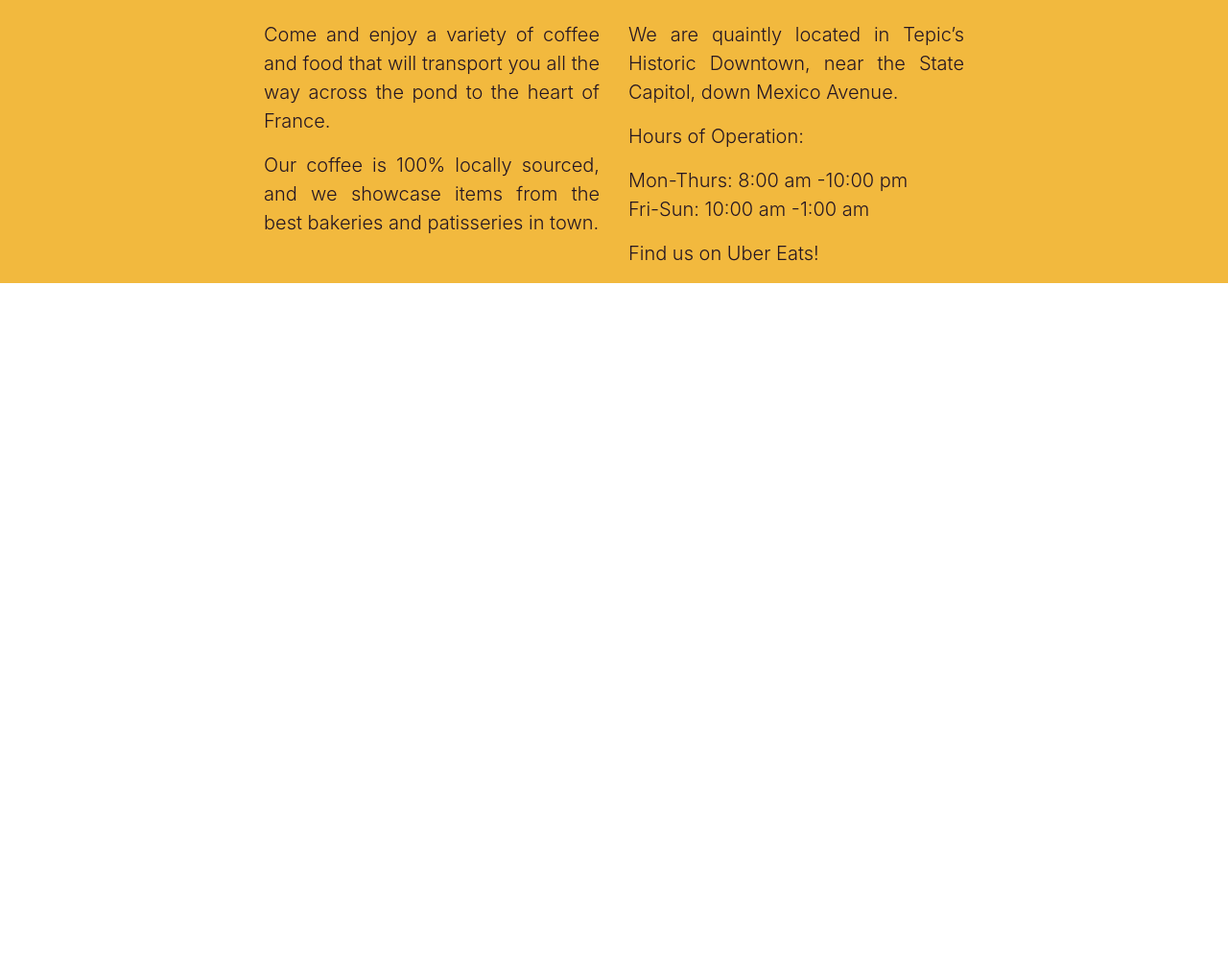
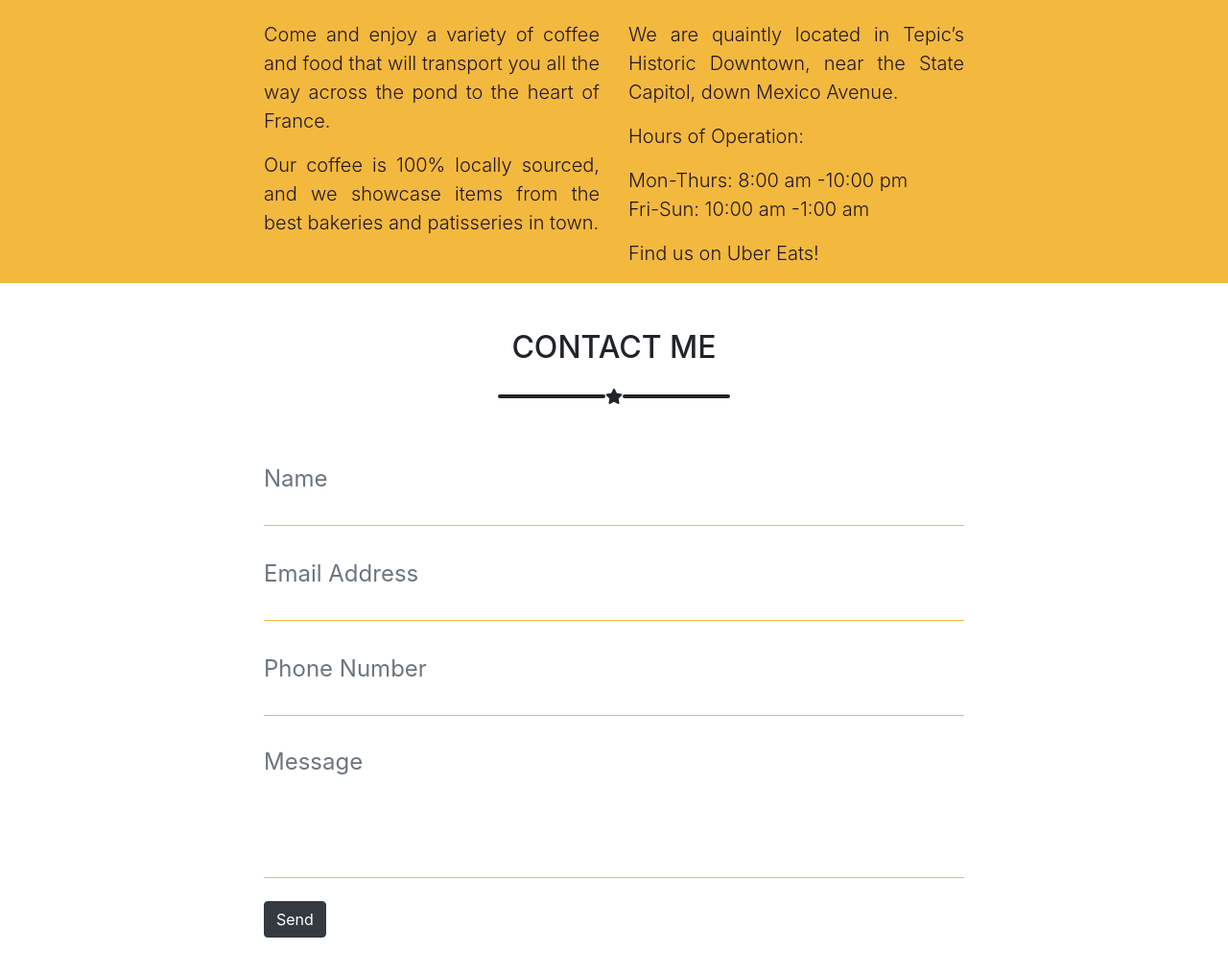
Before and after one commit to yayitax/landing-page, a website: page index.html in a window 1280 px wide. Shown: the part 1553-2569 px from the top of the page at 96% size. Before the commit the page ends 1848 px from the top, so only its background shows below. Drawn offline with nearby package versions, Linux system fonts and the light colour scheme.

Commit message:
Finished LP-011 Contact Section

```diff
--- a/assets/css/style.css
+++ b/assets/css/style.css
@@ -408,3 +408,56 @@ header label {
     border-color: #241623;
     border: solid 1px #212529;
 }
+
+/*Contact Section*/
+.floating-label-form-group {
+    position: relative;
+    border-bottom: 1px solid #F2B93E
+}
+
+.floating-label-form-group input,
+.floating-label-form-group textarea {
+    font-size: 1.5em;
+    position: relative;
+    z-index: 1;
+    padding-right: 0;
+    padding-left: 0;
+    resize: none;
+    border: none;
+    border-radius: 0;
+    background: 0 0;
+    box-shadow: none!important
+}
+
+.floating-label-form-group label {
+    font-size: .85em;
+    line-height: 1.764705882em;
+    position: relative;
+    z-index: 0;
+    top: 2em;
+    display: block;
+    margin: 0;
+    transition: top .3s ease, opacity .3s ease;
+    vertical-align: middle;
+    vertical-align: baseline;
+    opacity: 0
+}
+
+.floating-label-form-group:not(:first-child) {
+    padding-left: 14px;
+    border-left: 1px solid #e9ecef
+}
+
+.floating-label-form-group-with-value label {
+    top: 0;
+    opacity: 1
+}
+
+form .row:first-child .floating-label-form-group {
+    border-top: 1px solid #e9ecef
+}
+
+.btn-xl {
+    padding: 1rem 1.75rem;
+    font-size: 1.25rem
+}
--- a/index.html
+++ b/index.html
@@ -26,7 +26,7 @@
             <nav class="menu">
                 <a href="#products">Products</a>
                 <a href="#about">About</a>
-                <a href="">Contact</a>
+                <a href="#contact">Contact</a>
             </nav>
         </div>
     </header>
@@ -215,8 +215,69 @@
     </div>
   </section>
 
+   <!-- Contact Section -->
+   <section class="page-section" id="contact">
+    <div class="container">
 
+      <!-- Contact Section Heading -->
+      <h2 class="text-center text-uppercase pt-4 mt-4">Contact Me</h2>
 
+      <!-- Icon Divider -->
+      <div class="divider-custom">
+        <div class="divider-custom-line"></div>
+        <div class="divider-custom-icon">
+          <i class="fas fa-star"></i>
+        </div>
+        <div class="divider-custom-line"></div>
+      </div>
+
+      <!-- Contact Section Form -->
+      <div class="row">
+        <div class="col-lg-8 mx-auto">
+          <form>
+            <div class="control-group">
+              <div class="form-group floating-label-form-group controls mb-0 pb-2">
+                <label>Name</label>
+                <input class="form-control" id="name" type="text" placeholder="Name" required="required" data-validation-required-message="Please enter your name.">
+                <p class="help-block text-danger"></p>
+              </div>
+            </div>
+            <!--Email Field-->
+            <div class="control-group">
+              <div class="form-group floating-label-form-group controls mb-0 pb-2">
+                <label>Email Address</label>
+                <input class="form-control" id="email" type="email" placeholder="Email Address" required="required" data-validation-required-message="Please enter your email address.">
+                <p class="help-block text-danger"></p>
+              </div>
+            </div>
+             <!--Phone Field-->
+            <div class="control-group">
+              <div class="form-group floating-label-form-group controls mb-0 pb-2">
+                <label>Phone Number</label>
+                <input class="form-control" id="phone" type="tel" placeholder="Phone Number" required="required" pattern="[0-9]+" minlength="10" maxlength="10" data-validation-required-message="Please enter your phone number.">
+                <p class="help-block text-danger"></p>
+              </div>
+            </div>
+            <!--Message Field-->
+            <div class="control-group">
+              <div class="form-group floating-label-form-group controls mb-0 pb-2">
+                <label>Message</label>
+                <textarea class="form-control" id="message" rows="3" placeholder="Message" required="required" data-validation-required-message="Please enter a message."></textarea>
+                <p class="help-block text-danger"></p>
+              </div>
+            </div>
+            <br>
+            <!--Button-->
+            <div id="success"></div>
+            <div class="form-group">
+              <button type="submit" class="btn btn-dark btn-xl" id="sendMessageButton">Send</button>
+            </div>
+          </form>
+        </div>
+      </div>
+
+    </div>
+  </section>
 </body>
 </html>
 
```
